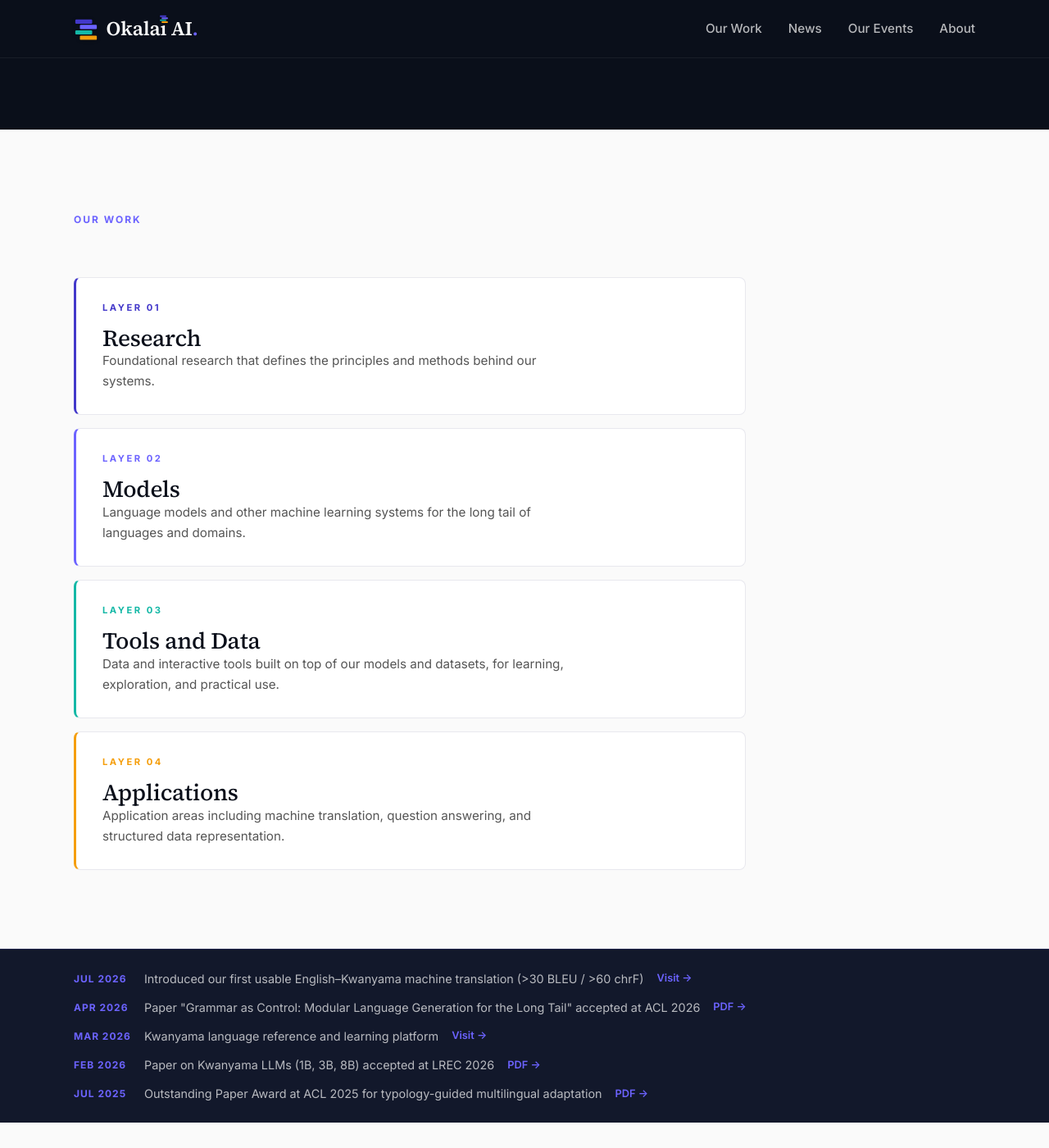
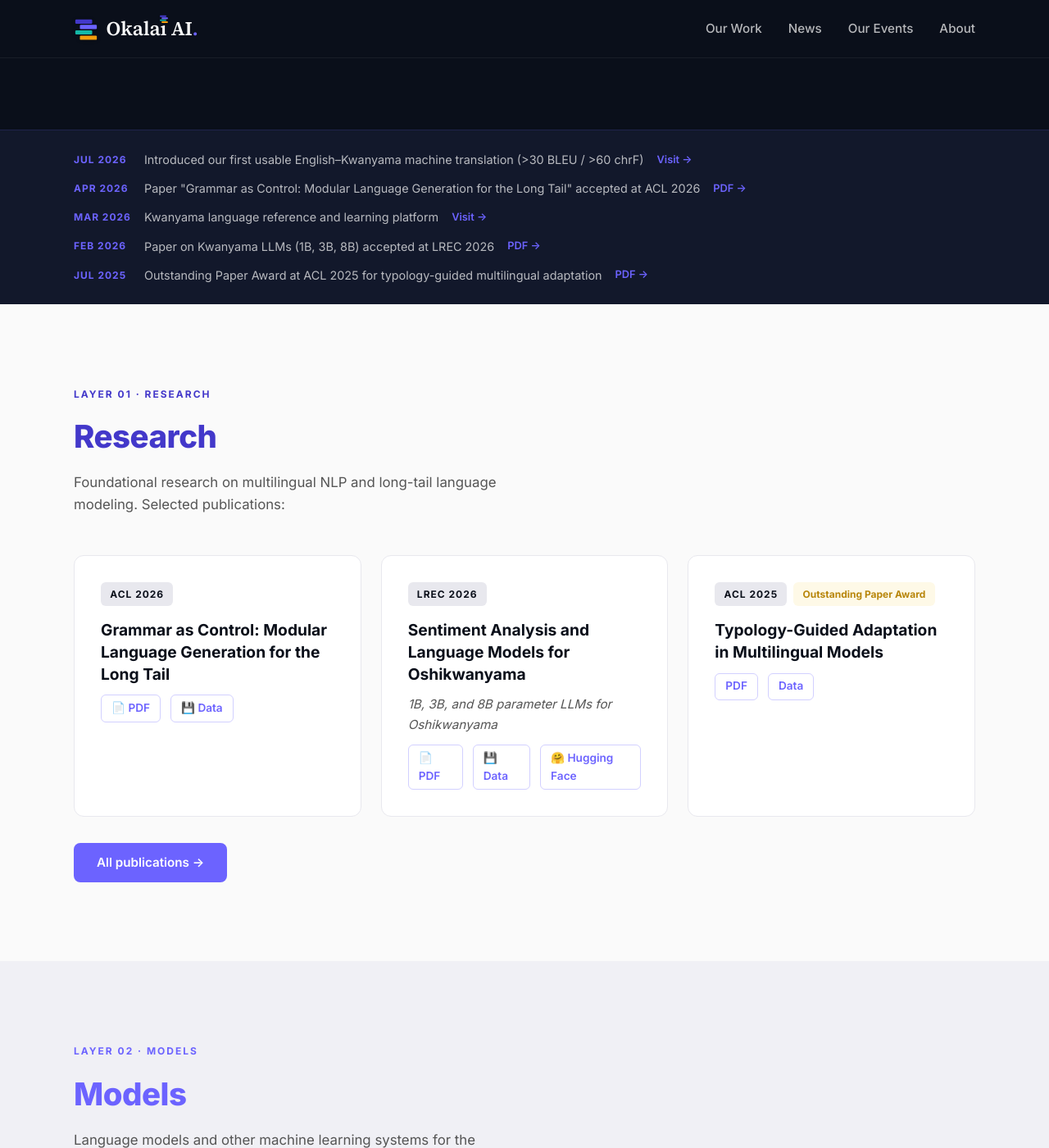
Before and after one commit to okalai-ai/okalai-site, a Jekyll site: the page built from index.md, in a window 1280 px wide and 1400 px high, scrolled down 494 px. Shown: the whole window at 82% size. Built offline with Jekyll 4.4.1, drawn with Linux system fonts in a browser that asks for light colours.

```diff
--- a/index.md
+++ b/index.md
@@ -14,7 +14,7 @@ title: Home
         today's state-of-the-art models.
       </p>
       <div class="hero-cta" data-sr>
-        <a href="#architecture" class="btn btn-primary">Explore Our Work</a>
+        <a href="#research" class="btn btn-primary">Explore Our Work</a>
         <a href="#research" class="btn btn-outline">See Our Research</a>
         <a href="/schools/" class="btn btn-outline">Our Events</a>
       </div>
@@ -67,36 +67,6 @@ title: Home
     </div>
   </div>
   <div class="hero-gradient"></div>
-</section>
-
-<section id="architecture" class="section">
-  <div class="container">
-    <div class="section-header" data-sr>
-      <span class="section-label">Our Work</span>
-    </div>
-    <div class="stack">
-      <a class="stack-item stack-item--research" href="#research" data-sr>
-        <div class="stack-label">Layer 01</div>
-        <div class="stack-name">Research</div>
-        <p class="stack-desc">Foundational research that defines the principles and methods behind our systems.</p>
-      </a>
-      <a class="stack-item stack-item--models" href="#models" data-sr>
-        <div class="stack-label">Layer 02</div>
-        <div class="stack-name">Models</div>
-        <p class="stack-desc">Language models and other machine learning systems for the long tail of languages and domains.</p>
-      </a>
-      <a class="stack-item stack-item--tools" href="#tools" data-sr>
-        <div class="stack-label">Layer 03</div>
-        <div class="stack-name">Tools and Data</div>
-        <p class="stack-desc">Data and interactive tools built on top of our models and datasets, for learning, exploration, and practical use.</p>
-      </a>
-      <a class="stack-item stack-item--applications" href="#applications" data-sr>
-        <div class="stack-label">Layer 04</div>
-        <div class="stack-name">Applications</div>
-        <p class="stack-desc">Application areas including machine translation, question answering, and structured data representation.</p>
-      </a>
-    </div>
-  </div>
 </section>
 
 <section id="news" class="news-ticker">
```
